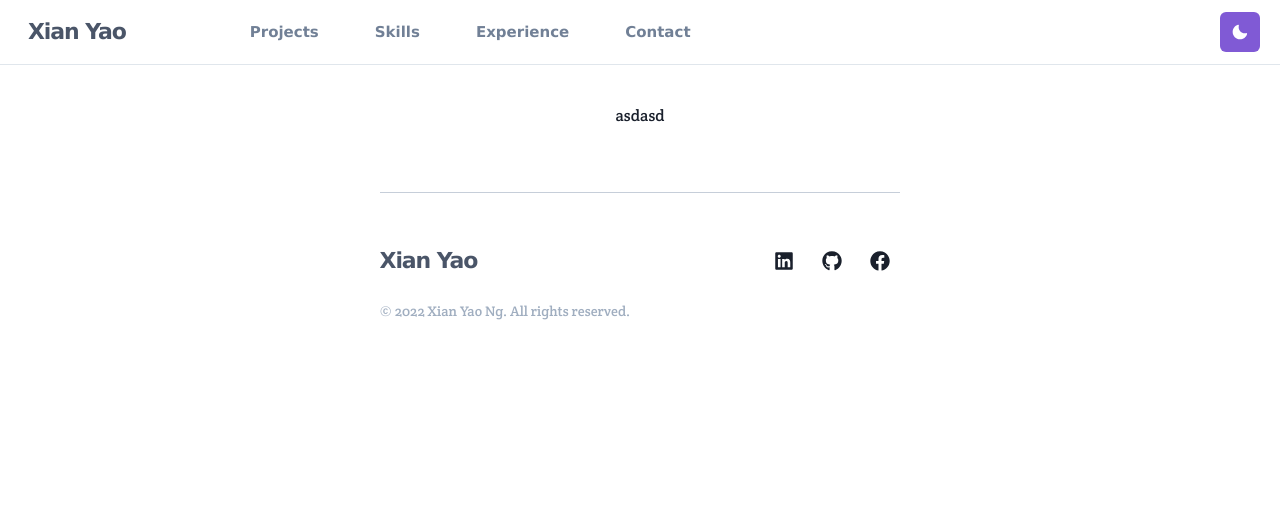
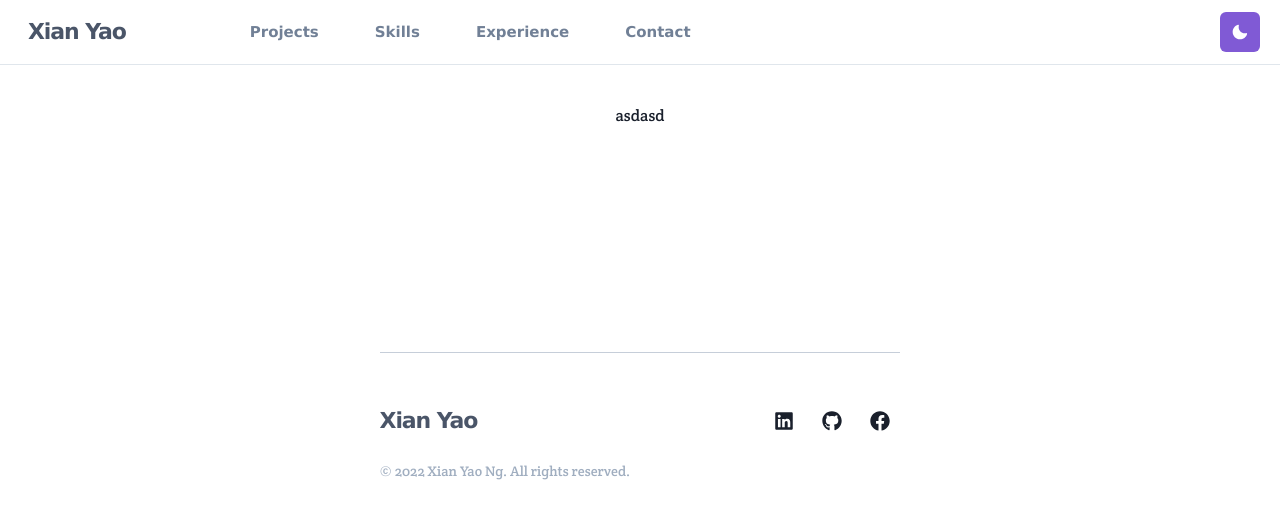
Before and after one commit to xianyao009/xianyaong-portfolio, a Next.js app: page / in a window 1280 px wide. Shown: the top 518 px of the page. Built offline with nearby package versions, Linux system fonts and the light colour scheme.

Commit message:
Refactored code

```diff
--- a/components/container/Footer.js
+++ b/components/container/Footer.js
@@ -29,7 +29,7 @@ const Footer = () => {
         whileInView="onscreen"
         viewport={{ once: true, amount: 0.8 }}
       >
-        <Divider w="100%" borderColor="gray.400" />
+        <Divider w="100%" borderColor="gray.400" mt={40} />
         <Stack spacing={{ base: "4", md: "5" }} mt={12}>
           <Stack justify="space-between" direction="row" align="center">
             <Logo />
```
